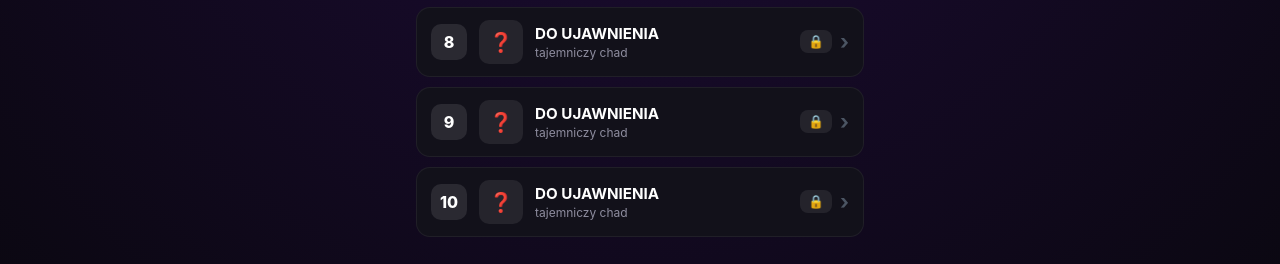
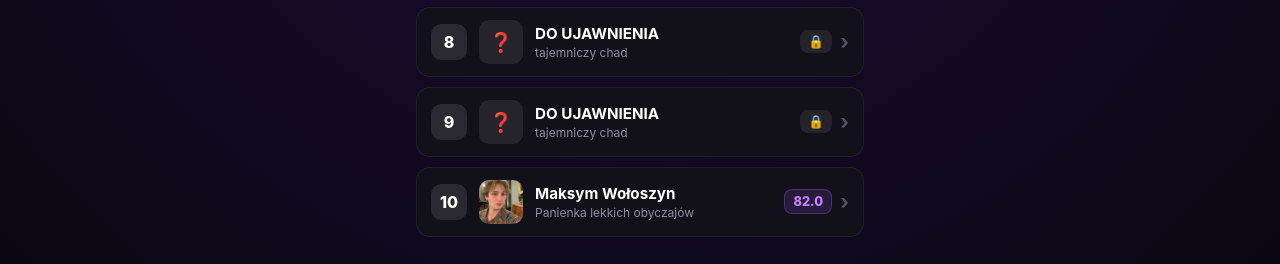
Before and after one commit to JustSpidey/polish-chad-rankings, a plain HTML site: page index.html in a window 1280 px wide. Shown: the part 1143-1407 px from the top of the page. Drawn offline with Linux system fonts and the light colour scheme; no server answers.

Commit message:
Update chad_10 details and unlock status

```diff
--- a/index.html
+++ b/index.html
@@ -813,7 +813,7 @@
       { id: "chad_7", rank: 7, locked: true, name: "", titlePl: "", titleEn: "", img: "", aura: "88.2", votes: 0, descPl: "", descEn: "" },
       { id: "chad_8", rank: 8, locked: true, name: "", titlePl: "", titleEn: "", img: "", aura: "86.0", votes: 0, descPl: "", descEn: "" },
       { id: "chad_9", rank: 9, locked: true, name: "", titlePl: "", titleEn: "", img: "", aura: "84.7", votes: 0, descPl: "", descEn: "" },
-      { id: "chad_10", rank: 10, locked: true, name: "", titlePl: "", titleEn: "", img: "", aura: "82.0", votes: 0, descPl: "", descEn: "" }
+      { id: "chad_10", rank: 10, locked: false, name: "Maksym Wołoszyn", titlePl: "Panienka lekkich obyczajów", titleEn: "A lady of easy virtue", img: "MW.jpg", aura: "82.0", votes: 0, descPl: "Maksym Wołoszyn zasłynął z swoej niewarygodnej pracy. W swoim stażu spędził 10 lat oraz zadowolił wiele klientów. Niestety Maksym skończył swoją karierę i przeszedł na emeryturę.", descEn: "Maksym Wołoszyn became renowned for his exceptional work. Over the course of his ten-year career, he satisfied many clients. Unfortunately, Maksym has ended his career and retired." }
     ];
 
     const hallOfFameData = [
```
